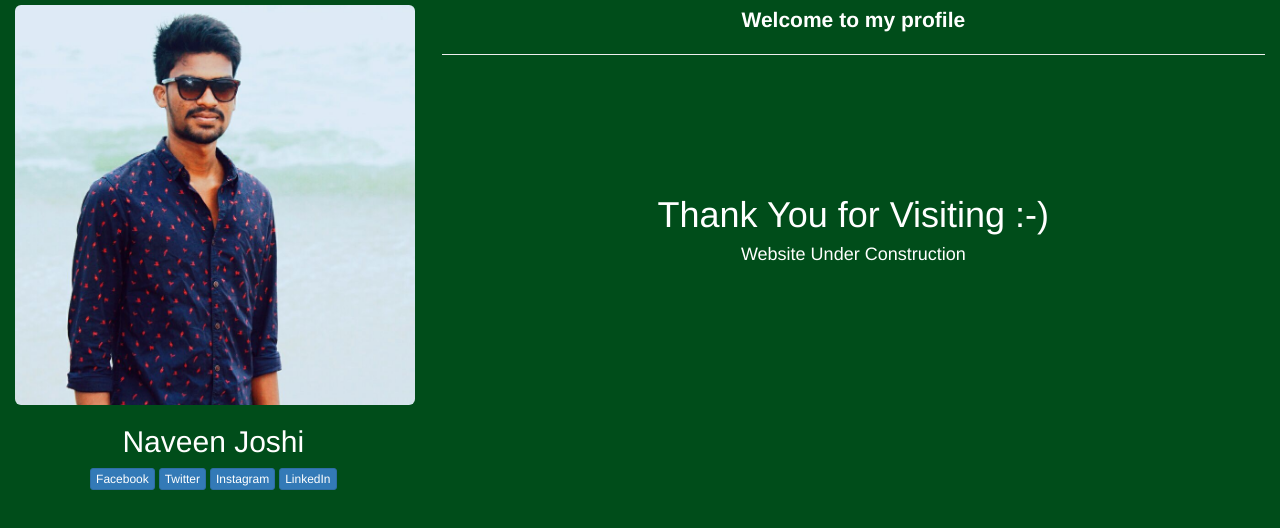
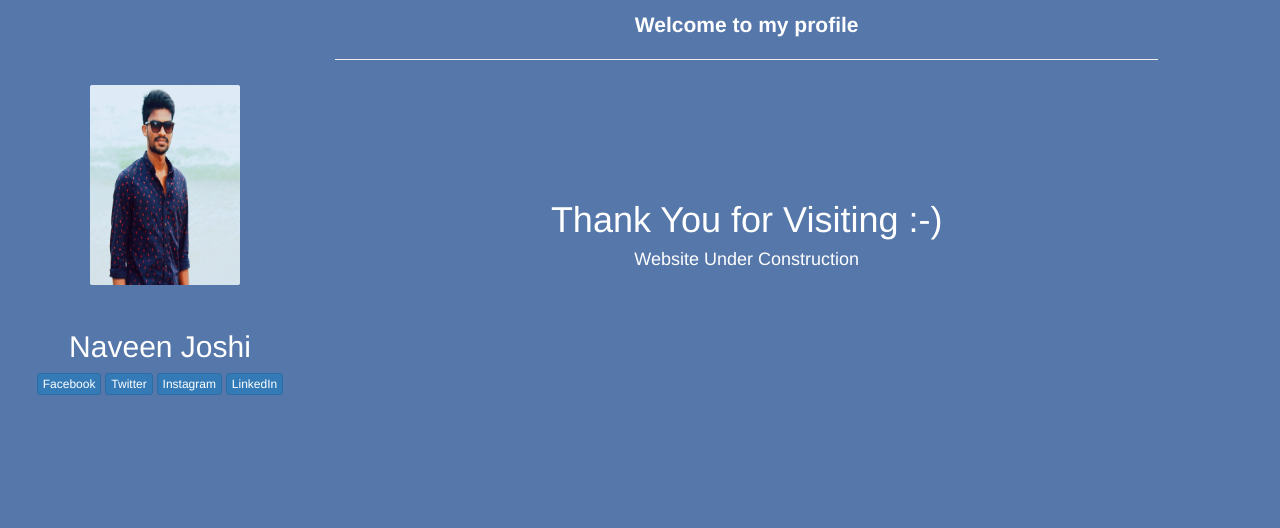
Before and after one commit to naveenjoshii/naveenjoshii.github.io, a plain HTML site: page index.html in a window 1280 px wide. Drawn offline with nearby package versions, Linux system fonts and the light colour scheme.

Commit message:
StylesChanged

```diff
--- a/index.html
+++ b/index.html
@@ -7,7 +7,7 @@
 
     <title>Naveen Joshi</title>
     <link rel="stylesheet" href="https://maxcdn.bootstrapcdn.com/bootstrap/3.3.7/css/bootstrap.min.css" integrity="sha384-BVYiiSIFeK1dGmJRAkycuHAHRg32OmUcww7on3RYdg4Va+PmSTsz/K68vbdEjh4u" crossorigin="anonymous">
-    <link rel="stylesheet" href="./styles.css" type="text/css"/>
+    <link rel="stylesheet" href="./styl.css" type="text/css"/>
 
   </head>
 
@@ -18,13 +18,15 @@
 
     <div class="row extra_margin">
 
-      <div class="col-md-4 col-sm-12 col-xs-12">
+      <div class="col-md-3 col-sm-12 col-xs-12">
 
           <div class="text-center">
-
+            <div class="con" align="left">
               <img src="a.jpg"class="img-rounded" width="400px" height="400px"/>
-
-              <h2>Naveen Joshi</h2>
+              <img src="a.jpg"class="img-rounded" width="400px" height="400px"/>
+              <img src="a.jpg"class="img-rounded" width="400px" height="400px"/>
+            </div>
+            <h2>Naveen Joshi</h2>
                             <p>
                 <a class="btn btn-primary btn-xs" href="https://www.facebook.com/kondeti.naveenkumar" role="button">Facebook</a>
                 <a class="btn btn-primary btn-xs" href="https://twitter.com/Joshi1113Naveen" role="button">Twitter</a>
--- /dev/null
+++ b/styl.css
@@ -0,0 +1,37 @@
+body{
+  background-color: #57a;
+  padding-top: 10px;
+}
+.con{
+  position: relative;
+  width: 300px;
+  height: 300px;
+  background: rgba(0, 0, 0,0);
+  transform: rotate(0deg ) skew(0deg) scale(.5);
+  transition: 0.5s;
+}
+.con img{
+  position: absolute;
+  width: 100%;
+  transition: 0.5s;
+}
+.con:hover img:nth-child(4)
+{
+  transform: translate(160px,-160px);
+  opacity: 1;
+}
+.con:hover img:nth-child(3)
+{
+  transform: translate(120px,-120px);
+  opacity: .8;
+}
+.con:hover img:nth-child(2)
+{
+  transform: translate(80px,-80px);
+  opacity: .6;
+}
+.con:hover img:nth-child(1)
+{
+  transform: translate(40px,-40px);
+  opacity: .4;
+}
--- a/styles.css
+++ /dev/null
@@ -1,6 +0,0 @@
-.extra_margin{
-  margin-top: 5px;
-}
-body{
-background-color: #004d1a;
-}
```
Also changed, not shown: bbb.png (added).
